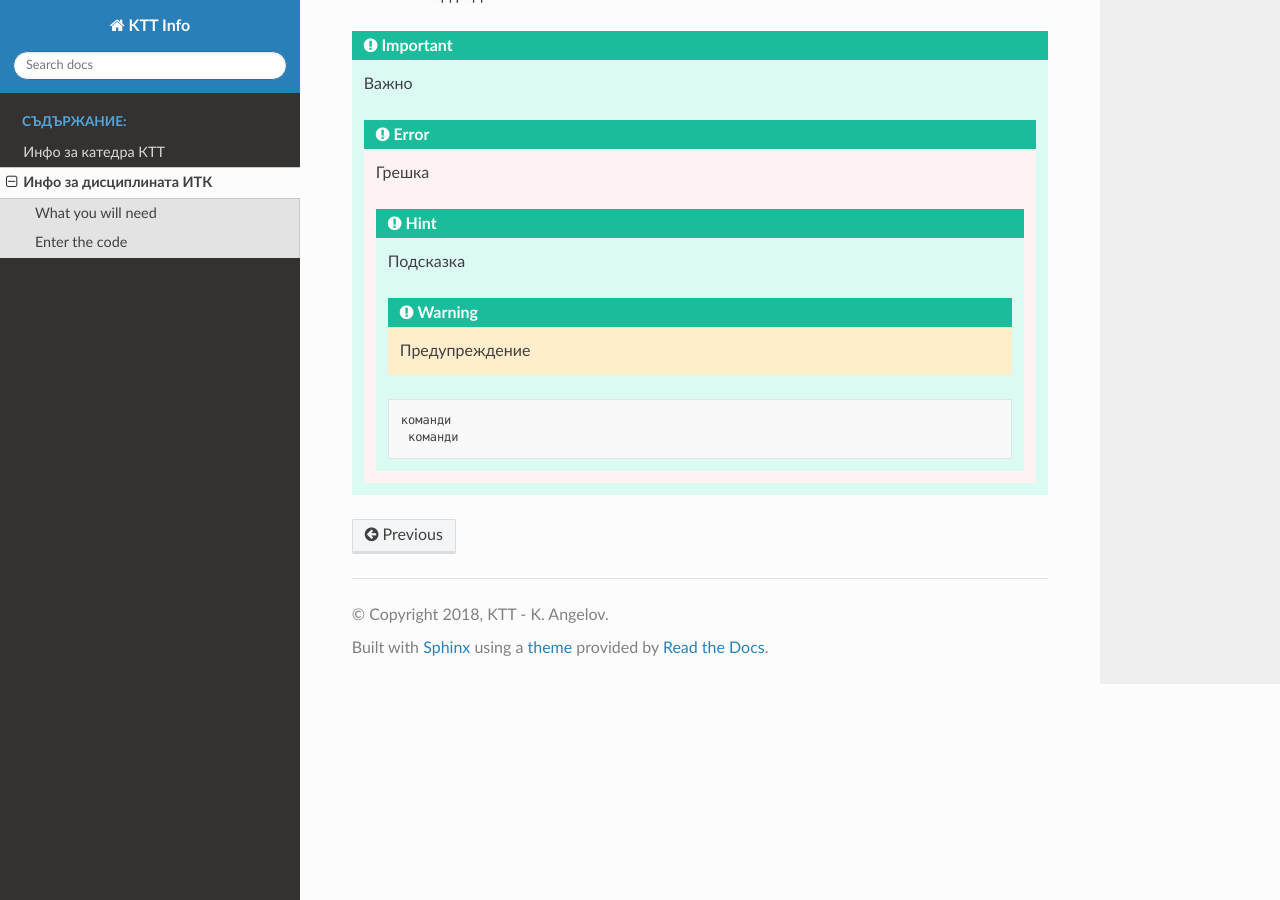
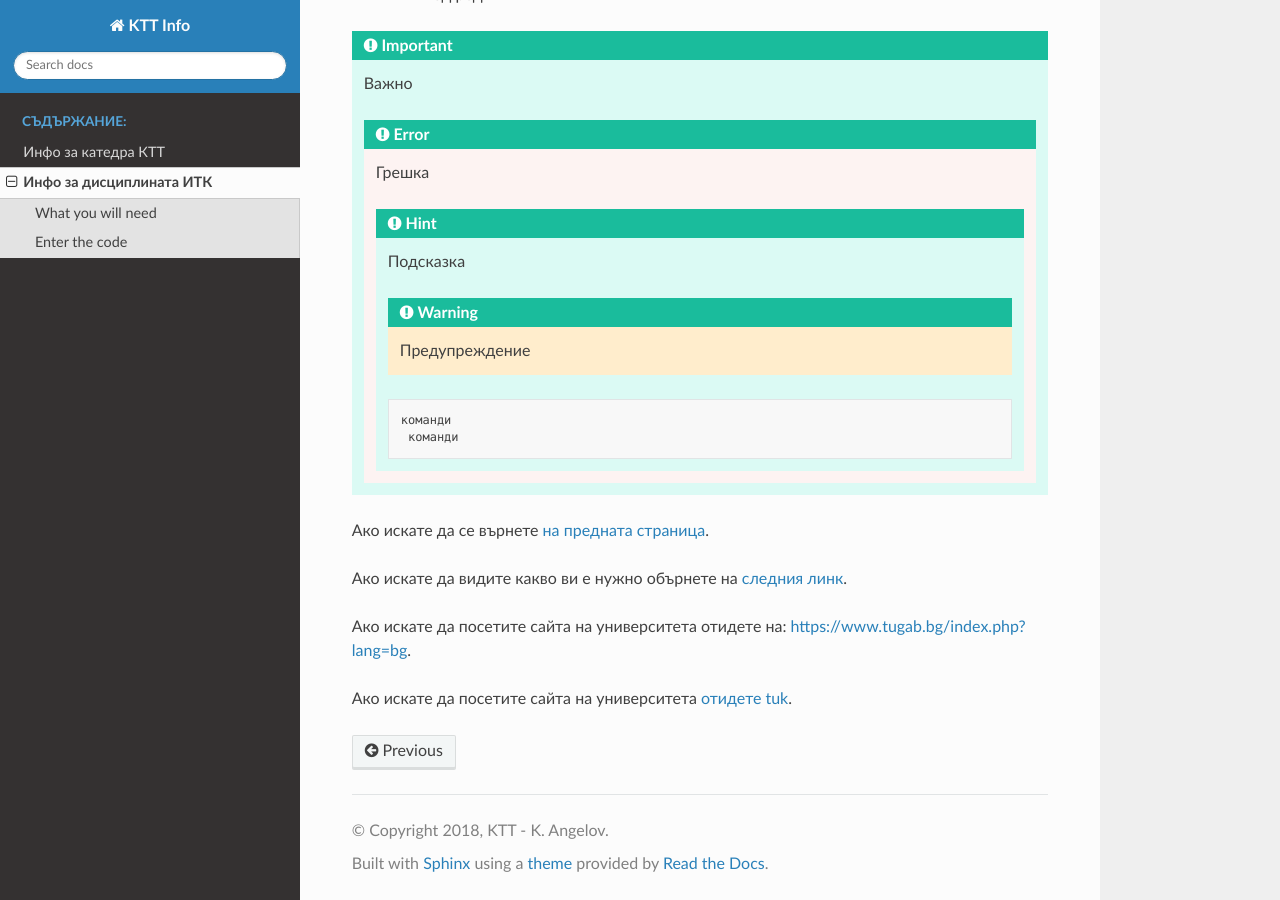
Before and after one commit to tugab-ktt/ITK-demo, a Sphinx documentation site: the page built from source/itk.rst, in a window 1280 px wide and 900 px high, scrolled down 1605 px. Built offline with Sphinx 7.4.7 and the Read the Docs theme 2.0.0, drawn with Linux system fonts in a browser that asks for light colours; formulas are drawn with MathJax 3.

Commit message:
some corrections

```diff
--- a/source/itk.rst
+++ b/source/itk.rst
@@ -102,3 +104,13 @@ Arduino.
 
             команди
              команди
+
+
+Ако искате да се върнете :ref:`на предната страница<section>`.
+
+
+Ако искате да видите какво ви е нужно обърнете на :ref:`следния линк<need>`.
+
+Ако искате да посетите сайта на университета отидете на: https://www.tugab.bg/index.php?lang=bg.
+
+Ако искате да посетите сайта на университета `отидете tuk <https://www.tugab.bg/index.php?lang=bg>`_.
--- a/source/ktt.rst
+++ b/source/ktt.rst
@@ -6,6 +6,7 @@
 
 текст
 
+.. _section:
 
 1.1.1. Section Title
 ---------------------
```
Also changed, not shown: other parts of source/itk.rst (+2 -0 lines), 9 other files.
